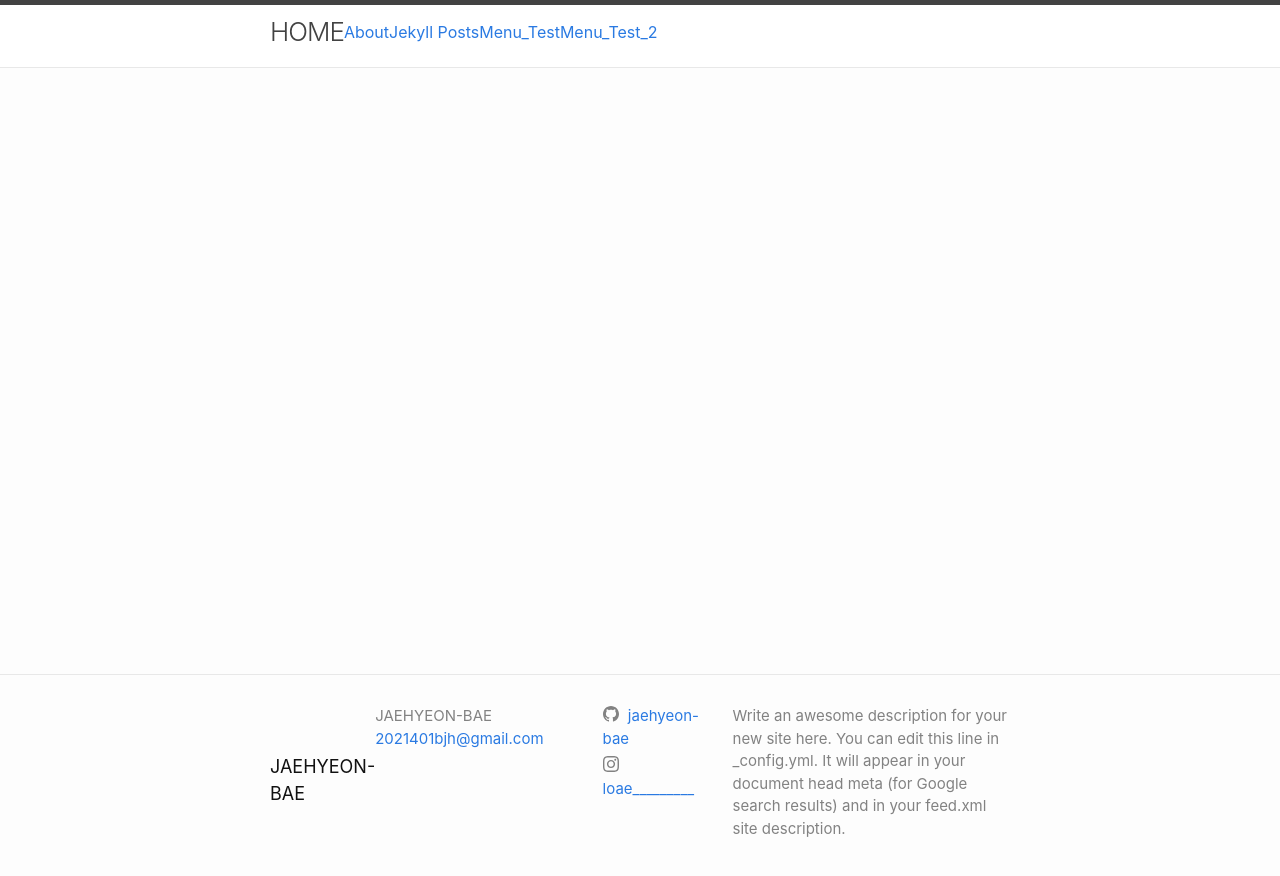
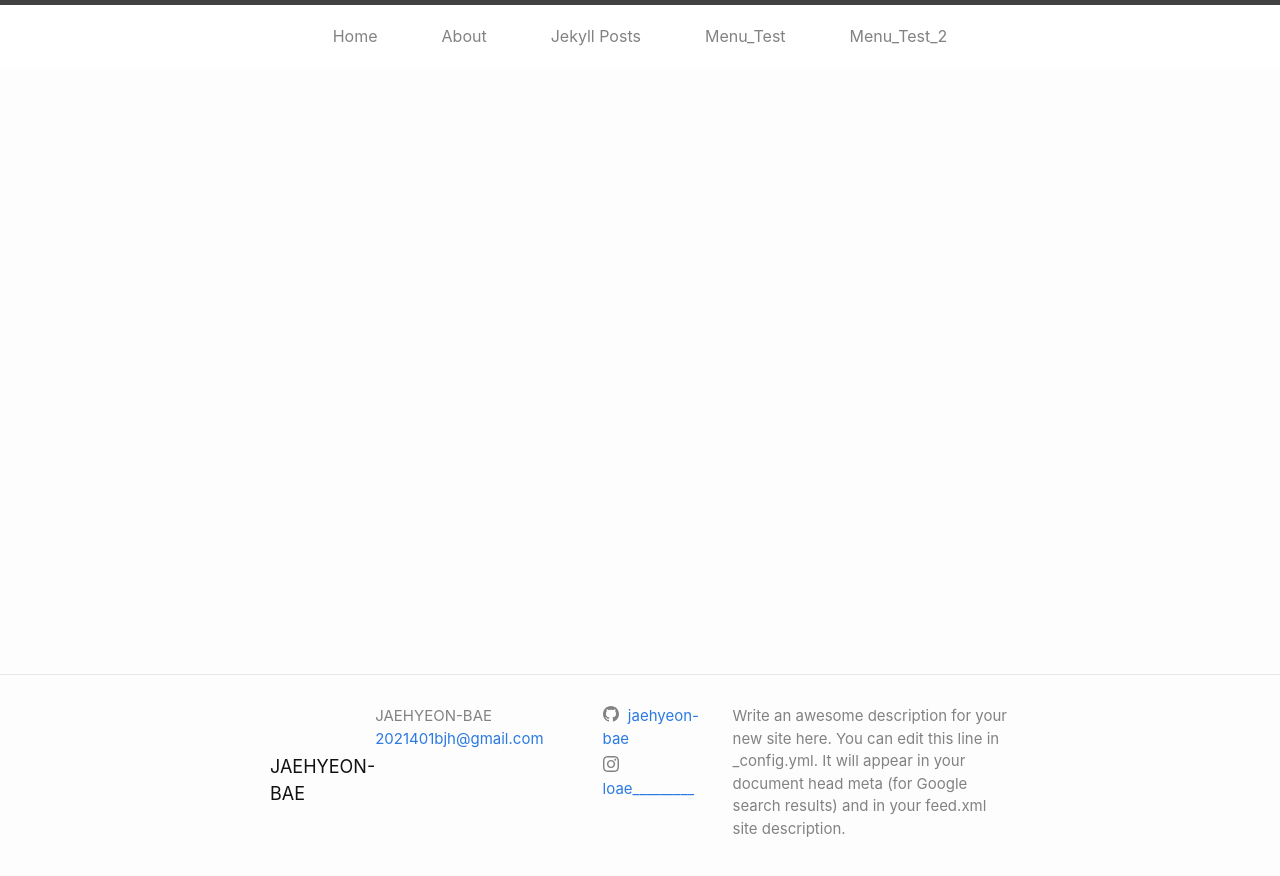
Before and after one commit to JAEHYEON-BAE/jaehyeon-bae.github.io, a Jekyll site: the page built from index.markdown, in a window 1280 px wide. Shown: the top 876 px of the page. Built offline with Jekyll 4.4.1, drawn with Linux system fonts in a browser that asks for light colours.

Commit message:
241209_2021(navigation bar complete)

```diff
--- a/_config.yml
+++ b/_config.yml
@@ -25,7 +25,7 @@ description: >- # this means to ignore newlines until "baseurl:"
   line in _config.yml. It will appear in your document head meta (for
   Google search results) and in your feed.xml site description.
 baseurl: "" # the subpath of your site, e.g. /blog
-url: "" # the base hostname & protocol for your site, e.g. http://example.com
+url: "https://jaehyeon-bae.github.io" # the base hostname & protocol for your site, e.g. http://example.com
 
 github_username:  jaehyeon-bae
 instagram_username: loae_________
--- a/_includes/header.html
+++ b/_includes/header.html
@@ -3,8 +3,7 @@
   <div class="wrapper">
     {%- assign default_paths = site.pages | map: "path" -%}
     {%- assign page_paths = site.header_pages | default: default_paths -%}
-    <a class="site-title" rel="author" href="{{ "/" | relative_url }}">{{ "HOME" | escape }}</a>
-
+    {%- assign page_paths = "/" | concat: page_paths -%}
     {%- if page_paths -%}
       <nav class="site-nav">
         <input type="checkbox" id="nav-trigger" class="nav-trigger" />
@@ -17,6 +16,9 @@
         </label>
         <div class="nav-bar">
           {%- for path in page_paths -%}
+          {%- if path == "/" -%}
+          <a class="nav-bar-page-link" href="{{ "/" | relative_url }}">{{ "Home" }}
+          {%- endif -%}
             {%- assign my_page = site.pages | where: "path", path | first -%}
             {%- if my_page.title -%}
             <a class="nav-bar-page-link" href="{{ my_page.url | relative_url }}">{{ my_page.title | escape }}</a>
@@ -30,8 +32,8 @@
 <div class="trigger">
   {%- for path in page_paths -%}
     {%- assign my_page = site.pages | where: "path", path | first -%}
-    {%- if my_page.title -%}
-    <a class="page-link" href="{{ my_page.url | relative_url }}">{{ my_page.title | escape }}</a>
+    {%- if my_page.title or path == "/" -%}
+    <a class="page-link" href="{{ my_page.url | relative_url }}">{{ my_page.title | default: "Home" | escape }}</a>
     {%- endif -%}
   {%- endfor -%}
 </div>
--- a/assets/main.css
+++ b/assets/main.css
@@ -224,11 +224,12 @@ table td {
  */
 .site-header {
   border-top: 5px solid #424242;
-  border-bottom: 1px solid #e8e8e8;
   position: relative;
   height: 61.94px;
   background-color: #fff;
   z-index: 1000;
+  display: flex;
+  align-items: center;
 }
 
 .site-title {
@@ -253,7 +254,6 @@ table td {
   line-height: 54px;
   display: flex;
   align-items: center;
-  justify-content: flex-end;
   height: 100%;
 }
 .site-nav .nav-trigger {
@@ -262,20 +262,23 @@ table td {
 .site-nav .menu-icon {
   display: none;
 }
-@media screen and (max-width: 800px) {
 .site-nav .nav-bar {
   display: flex;
   align-items: center;
-    justify-content: flex-end;
 }
 .site-nav .nav-bar-page-link {
-    color: #111;
+  color: #828282;
   line-height: 1.5;
   text-align: center;
+  transition: color 0.5s ease;
+  font-size: 16px;
 }
 .site-nav .nav-bar-page-link:not(:last-child) {
-    margin-right: 20px;
+  margin-right: 5vw;
 }
+.site-nav .nav-bar-page-link:hover {
+  color: #111;
+  text-decoration-line: none;
 }
 @media screen and (max-width: 600px) {
   .site-nav .nav-bar {
@@ -314,7 +317,7 @@ table td {
   display: grid;
   grid-template-columns: repeat(2, 1fr);
   position: absolute;
-  top: 67.94px;
+  top: 66.94px;
   bottom: 241px;
   left: 0;
   right: 0;
```
Also changed, not shown: _sass/_layout.scss (+11 -9 lines), 1 other file. Lines whose indentation alone changed are shown as unchanged.
